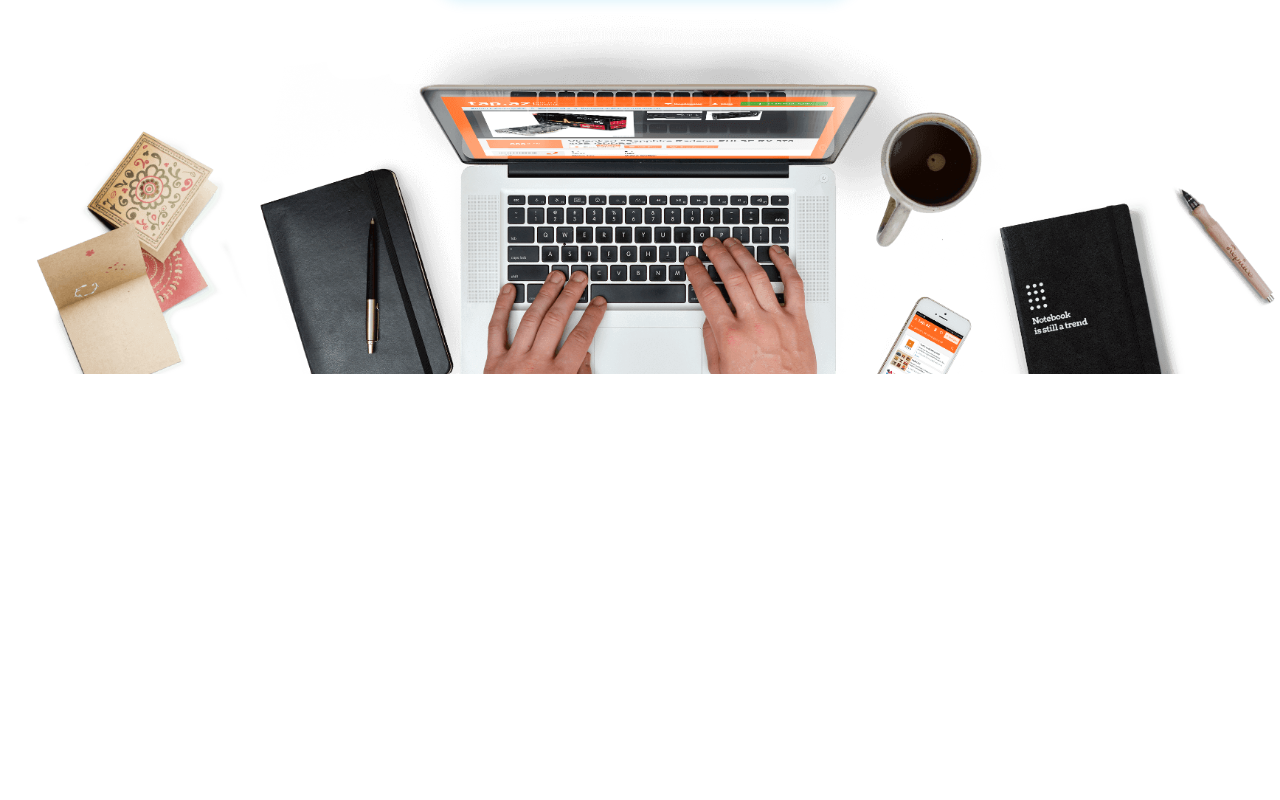
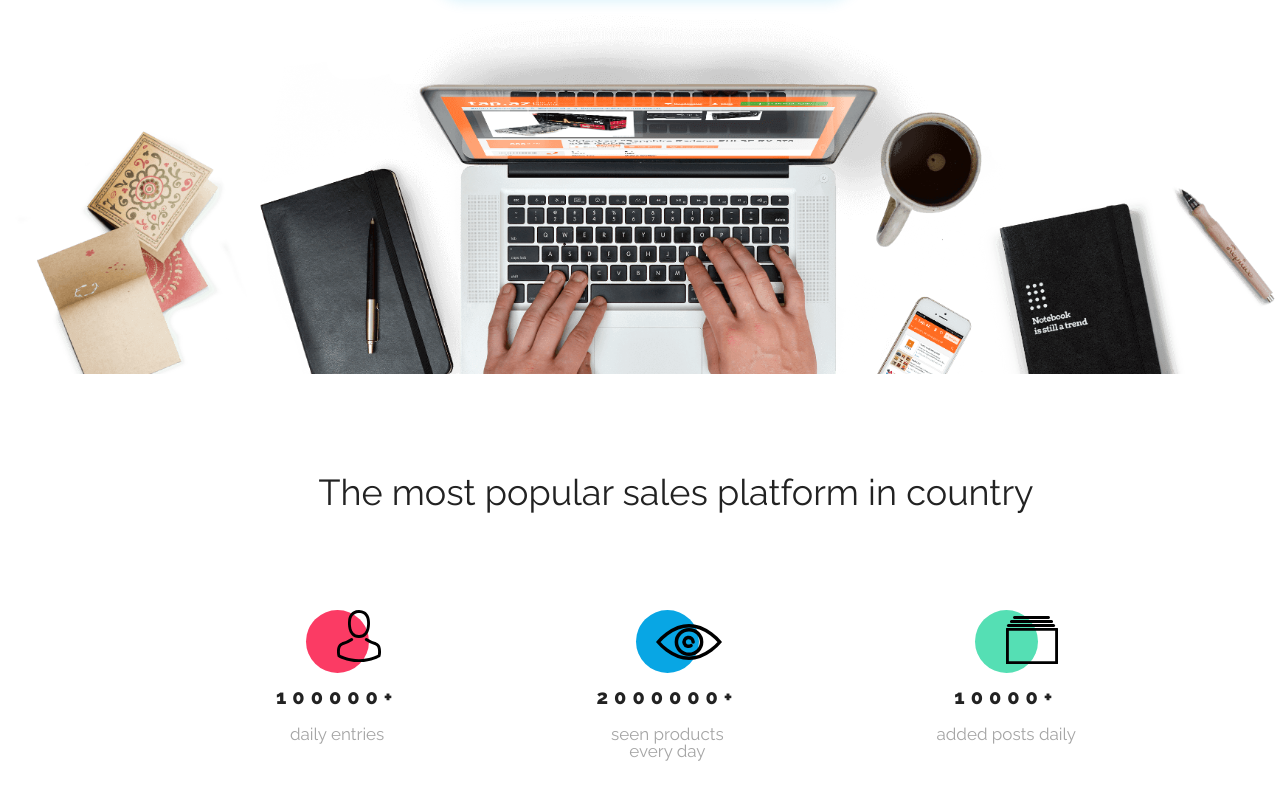
Before and after one commit to sylwiaszopa/BestShop, a website built with Vite: page src/index.html in a window 1280 px wide. Shown: the part 392-1192 px from the top of the page. Before the commit the page ends 800 px from the top, so only its background shows below. Built offline with nearby package versions, Linux system fonts and the light colour scheme.

Commit message:
Added statistics section

```diff
--- a/src/css/style.css
+++ b/src/css/style.css
@@ -127,3 +127,86 @@ a {
     width: 100%;
     height: auto;
 }
+
+/*----------------STATISTICS----------------*/
+
+.statistics {
+    margin-top: 100px;
+}
+
+.statistics__title {
+    font-family: var(--font-raleway), sans-serif;
+    font-size: 2.25rem;
+    text-align: center;
+}
+
+.statistics__boxes {
+    max-width: 800px;
+    margin: 100px auto 120px;
+    display: flex;
+    justify-content: space-between;
+}
+
+.statistics__box {
+    max-width: 160px;
+    text-align: center;
+    position: relative;
+    font-family: var(--font-raleway), sans-serif;
+}
+
+.statistics__box-photo {
+    position: absolute;
+    z-index: 10;
+}
+
+.statistics__box-1 .statistics__box-photo {
+    top: 0;
+    left: 50%;
+}
+
+.statistics__box-2 .statistics__box-photo {
+    top: 14px;
+    left: 43%;
+}
+
+.statistics__box-3 .statistics__box-photo {
+    top: 6px;
+    left: 50%;
+}
+
+.statistics__box-title {
+    font-weight: var(--font-weight-extra-bold);
+    font-size: 1.25rem;
+    letter-spacing: 0.375rem;
+    margin-top: 77px;
+}
+
+.statistics__box-text {
+    font-size: 1.0625rem;
+    color: var(--color-grey);
+    margin-top: 19px;
+}
+
+.statistics__box::before {
+    content: "";
+    display: block;
+    position: absolute;
+    width: 63px;
+    height: 63px;
+    border-radius: 50%;
+    z-index: 0;
+    top: 0;
+    left: calc(50% - 31.5px);
+}
+
+.statistics__box-1::before {
+    background: var(--color-redish);
+}
+
+.statistics__box-2::before {
+    background: var(--color-primary);
+}
+
+.statistics__box-3::before {
+    background: var(--color-green);
+}
--- a/src/index.html
+++ b/src/index.html
@@ -34,5 +34,33 @@
         <img src="assets/Background.png" alt="" class="hero__photo">
     </section>
 
+    <section class="statistics">
+        <div class="container">
+
+            <h2 class="statistics__title">The most popular sales platform in country</h2>
+
+            <div class="statistics__boxes">
+                <div class="statistics__box statistics__box-1">
+                    <img src="assets/Person.svg" alt="" class="statistics__box-photo">
+                    <h2 class="statistics__box-title">100000+</h2>
+                    <p class="statistics__box-text">daily entries</p>
+                </div>
+
+                <div class="statistics__box statistics__box-2">
+                    <img src="assets/Eye.svg" alt="" class="statistics__box-photo">
+                    <h2 class="statistics__box-title">2000000+</h2>
+                    <p class="statistics__box-text">seen products every day</p>
+                </div>
+
+                <div class="statistics__box statistics__box-3">
+                    <img src="assets/Catalog.svg" alt="" class="statistics__box-photo">
+                    <h2 class="statistics__box-title">10000+</h2>
+                    <p class="statistics__box-text">added posts daily</p>
+                </div>
+            </div>
+
+        </div>
+    </section>
+
 </body>
 </html>
```
